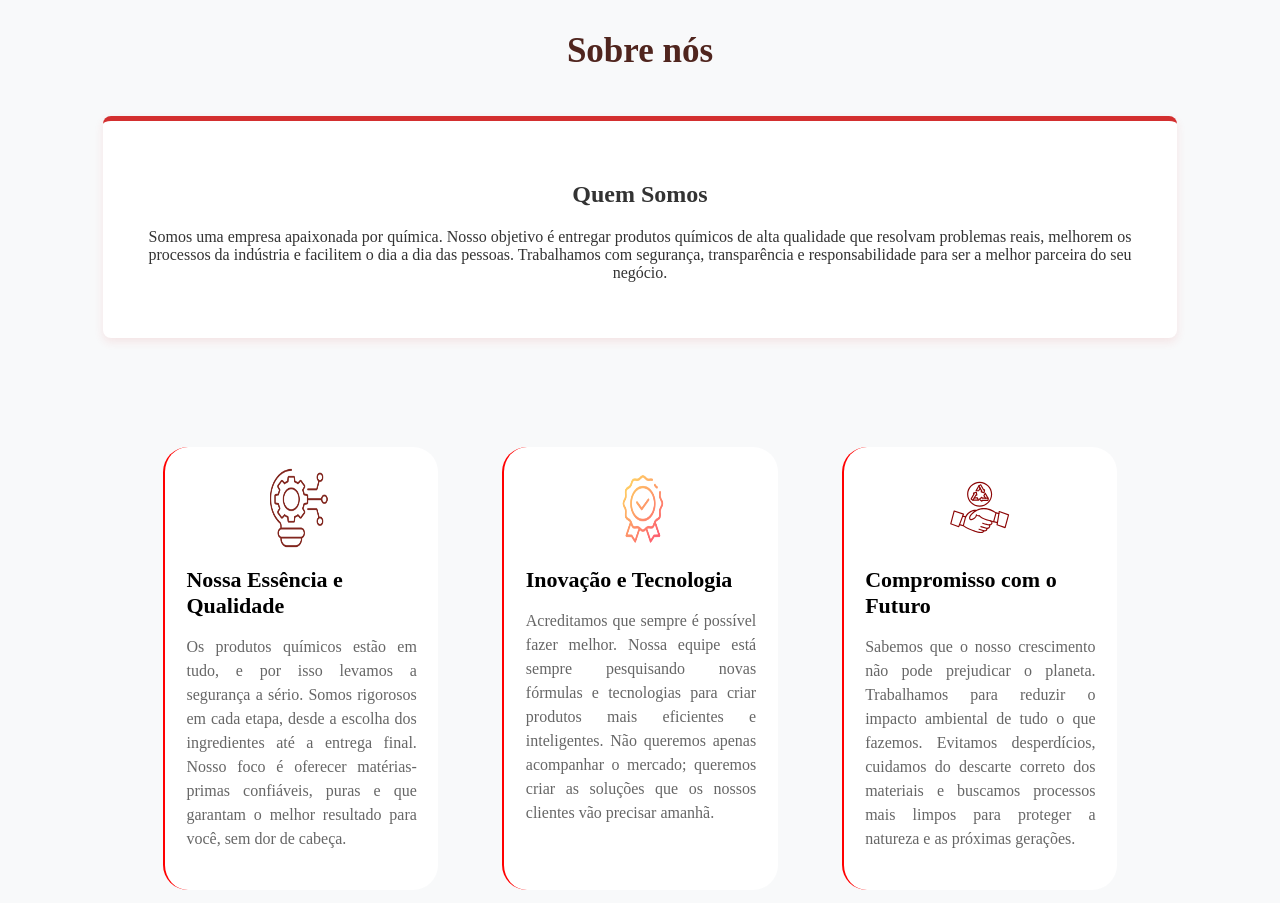
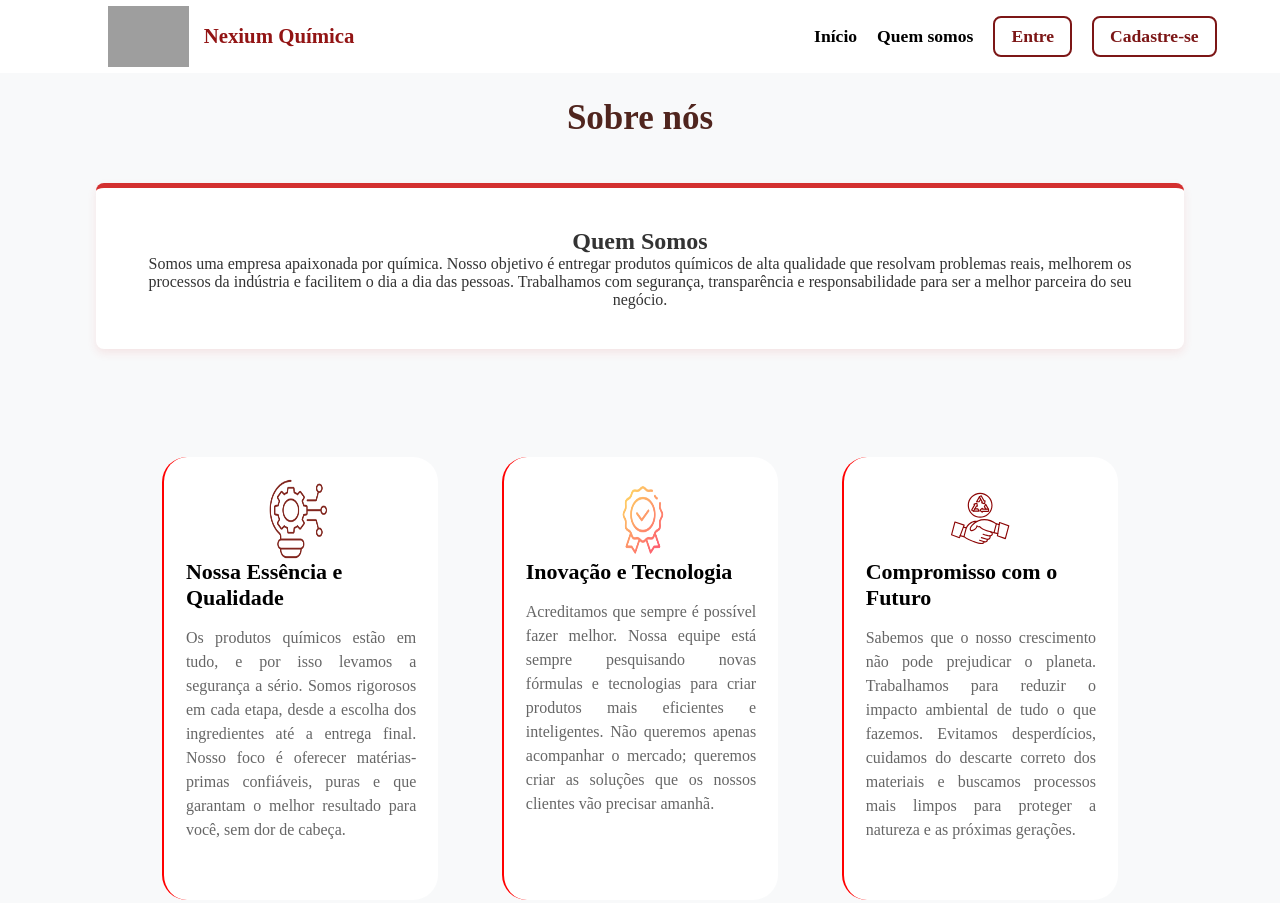
Before and after one commit to LUMI-Solutions-Tech/Desafio-Web-Data-Viz, a website: page public/simulador.html in a window 1280 px wide. Shown: the top 903 px of the page. Drawn offline with Linux system fonts and the light colour scheme; grey boxes are pictures that could not be loaded.

Commit message:
Atualizando estilização da sessão sobre nos

```diff
--- a/public/css/sobre.css
+++ b/public/css/sobre.css
@@ -1,6 +1,91 @@
+*{
+
+    margin: 0%;
+
+}
+
 body {
     background-color: #F8F9FA;
     color: #333333;
+}
+
+#home {
+    background-color: #fff;
+}
+
+.cabecalho-menu {
+    display: flex;
+    justify-content: space-around;
+    align-items: center;
+    padding: 6px 12px;
+    margin-left: 6rem;
+    margin-top: 0%;
+}
+
+.logo-container {
+    display: flex;
+    align-items: center;
+    gap: 15px;
+    width: 40%;
+}
+
+.img-logo {
+    width: 20%;
+}
+
+.nome-logo {
+    font-weight: 600;
+    font-size: 1.3rem;
+    color: rgb(146, 20, 20);
+}
+
+.espaco {
+    width: 30%;
+}
+
+.menu {
+    display: flex;
+    align-items: center;
+    gap: 20px;
+    width: 45%;
+}
+
+.opcoes-menu {
+    text-align: center;
+    font-weight: 600;
+    text-decoration: none;
+    color: #000;
+    font-size: 1.1rem;
+}
+
+.opcoes-menu:hover {
+    color: rgb(124, 22, 22);
+}
+
+.login {
+    background-color: rgb(124, 22, 22);
+    color: #fff;
+    border-radius: 8px;
+    padding: 8px 16px;
+    width: 10%;
+}
+
+.login:hover {
+    background-color: beige;
+    color: rgb(124, 22, 22);
+    border: 2px solid rgb(124, 22, 22);
+}
+
+.cadastro {
+    color: rgb(124, 22, 22);
+    border: 2px solid rgb(124, 22, 22);
+    border-radius: 8px;
+    padding: 8px 16px;
+}
+
+.cadastro:hover {
+    background-color: rgb(124, 22, 22);
+    color: #fff;
 }
 
 .container {
@@ -25,6 +110,7 @@ body {
     justify-content: center;
     font-size: 35px;
     margin-bottom: 45px;
+    margin-top: 25px;
     color: #50251e;
 
 }
@@ -135,6 +221,7 @@ body {
     font-size: 40px;
     font-weight: 600;
     color: #50251e;
+    margin-bottom: 45px;
 }
 
 .card-time {
--- a/public/simulador.html
+++ b/public/simulador.html
@@ -17,7 +17,23 @@
 
 <body>
 
+    <header id="home">
+    <div class="cabecalho-menu">
+      <div class="logo-container">
+        <img src="./assets/icon/nexium-logo.gif" alt="Logo Nexium" class="img-logo">
+        <p class="nome-logo">Nexium Química</p>
+      </div>
 
+      <div class="espaco"></div>
+
+      <div class="menu">
+        <a href="./index.html" class="opcoes-menu">Início</a>
+        <a href="./simulador.html" class="opcoes-menu">Quem somos</a>
+        <a href="./login.html" class="opcoes-menu cadastro">Entre</a>
+        <a href="./cadastro.html" class="opcoes-menu cadastro">Cadastre-se</a>
+      </div>
+    </div>
+  </header>
 
     <div class="sobreNos">
         <div class="container">
```
Also changed, not shown: public/cadastro.html (+2 -0 lines).
